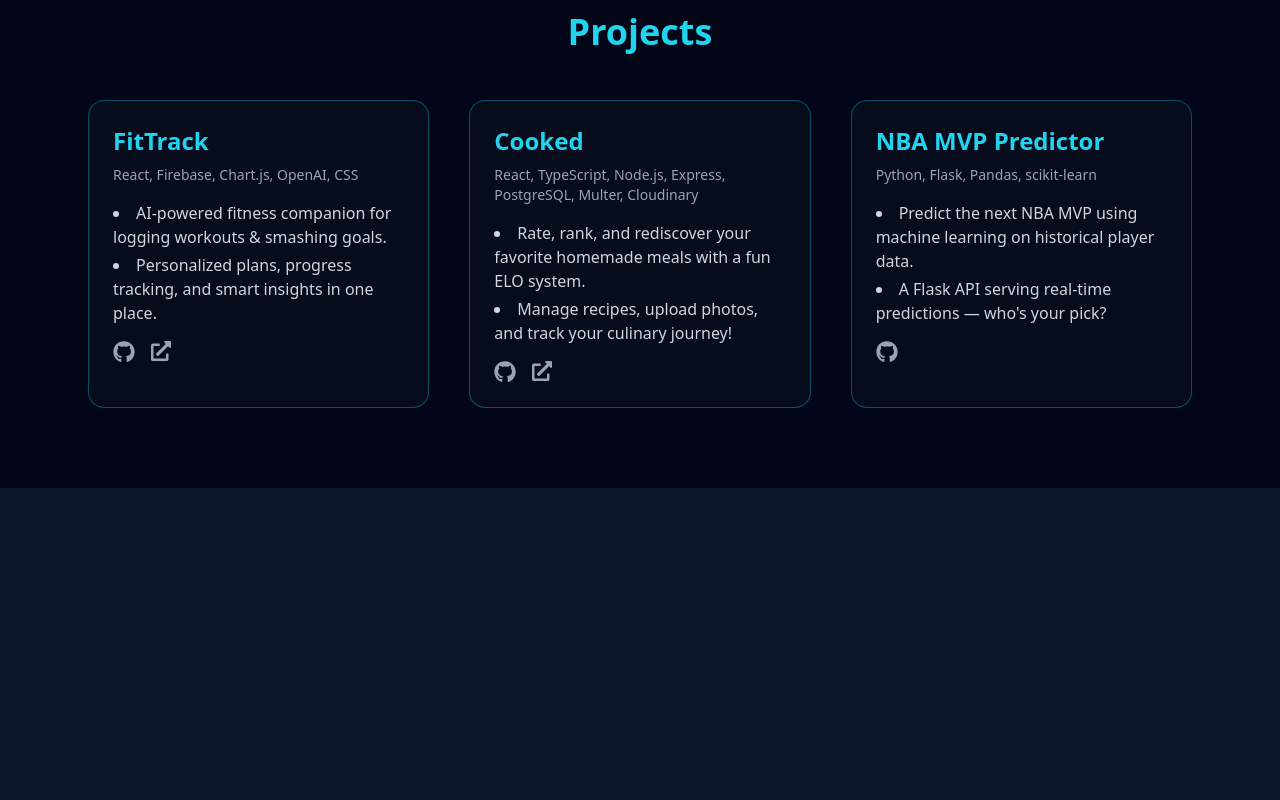
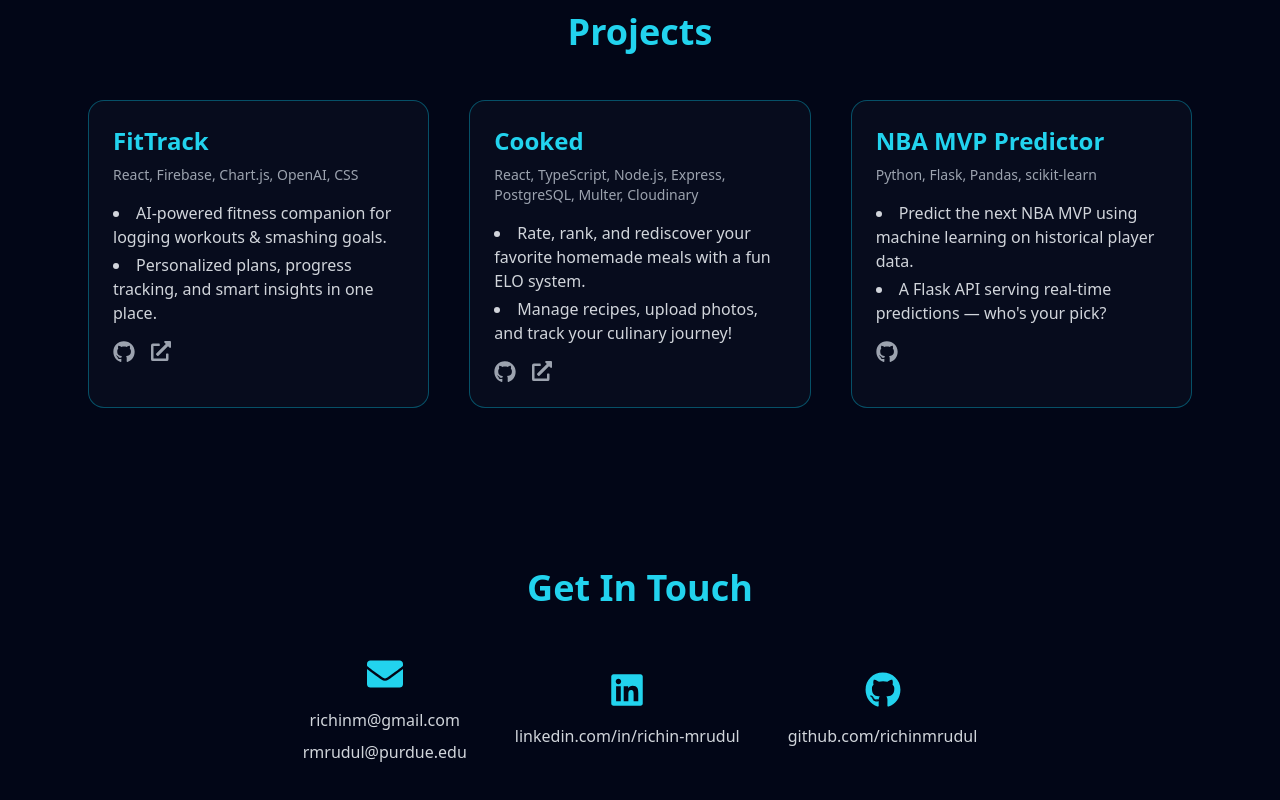
Before and after one commit to richinmrudul/portfolio-v2, a React (Create React App) app: page / in a window 1280 px wide. Shown: the part 1388-2188 px from the top of the page. Before the commit the page ends 1876 px from the top, so only its background shows below. Built offline with nearby package versions, Linux system fonts and the light colour scheme.

Commit message:
contact section

```diff
--- a/src/App.tsx
+++ b/src/App.tsx
@@ -3,6 +3,7 @@ import Navbar from "./components/Navbar";
 import Hero from "./components/Hero";
 import About from "./components/About";
 import Projects from "./components/Projects";
+import Contact from "./components/Contact";
 
 const App: React.FC = () => {
   return (
@@ -11,6 +12,7 @@ const App: React.FC = () => {
       <Hero />
       <About />
       <Projects />
+      <Contact />
     </div>
   );
 };
--- /dev/null
+++ b/src/components/Contact.tsx
@@ -0,0 +1,79 @@
+import React from "react";
+import { motion } from "framer-motion";
+import { FaEnvelope, FaLinkedin, FaGithub } from "react-icons/fa";
+
+const Contact: React.FC = () => {
+  return (
+    <section id="contact" className="py-20 bg-slate-950 text-white">
+      <div className="max-w-4xl mx-auto px-6">
+        <motion.h2
+          initial={{ opacity: 0, y: -20 }}
+          whileInView={{ opacity: 1, y: 0 }}
+          transition={{ duration: 0.6 }}
+          className="text-4xl font-bold text-cyan-400 mb-12 text-center"
+        >
+          Get In Touch
+        </motion.h2>
+
+        <div className="flex flex-col md:flex-row justify-center items-center gap-8 md:gap-12">
+          <motion.div
+            initial={{ opacity: 0, y: 20 }}
+            whileInView={{ opacity: 1, y: 0 }}
+            transition={{ duration: 0.8, delay: 0.1 }}
+            className="flex flex-col items-center gap-2"
+          >
+            <FaEnvelope className="text-cyan-400 text-4xl mb-2" />
+            <a
+              href="mailto:richinm@gmail.com"
+              className="text-gray-300 hover:text-cyan-400 transition-colors text-center"
+            >
+              richinm@gmail.com
+            </a>
+            <a
+              href="mailto:rmrudul@purdue.edu"
+              className="text-gray-300 hover:text-cyan-400 transition-colors text-center"
+            >
+              rmrudul@purdue.edu
+            </a>
+          </motion.div>
+
+          <motion.div
+            initial={{ opacity: 0, y: 20 }}
+            whileInView={{ opacity: 1, y: 0 }}
+            transition={{ duration: 0.8, delay: 0.2 }}
+            className="flex flex-col items-center gap-2"
+          >
+            <FaLinkedin className="text-cyan-400 text-4xl mb-2" />
+            <a
+              href="https://linkedin.com/in/richin-mrudul"
+              target="_blank"
+              rel="noopener noreferrer"
+              className="text-gray-300 hover:text-cyan-400 transition-colors"
+            >
+              linkedin.com/in/richin-mrudul
+            </a>
+          </motion.div>
+
+          <motion.div
+            initial={{ opacity: 0, y: 20 }}
+            whileInView={{ opacity: 1, y: 0 }}
+            transition={{ duration: 0.8, delay: 0.3 }}
+            className="flex flex-col items-center gap-2"
+          >
+            <FaGithub className="text-cyan-400 text-4xl mb-2" />
+            <a
+              href="https://github.com/richinmrudul"
+              target="_blank"
+              rel="noopener noreferrer"
+              className="text-gray-300 hover:text-cyan-400 transition-colors"
+            >
+              github.com/richinmrudul
+            </a>
+          </motion.div>
+        </div>
+      </div>
+    </section>
+  );
+};
+
+export default Contact;
```
